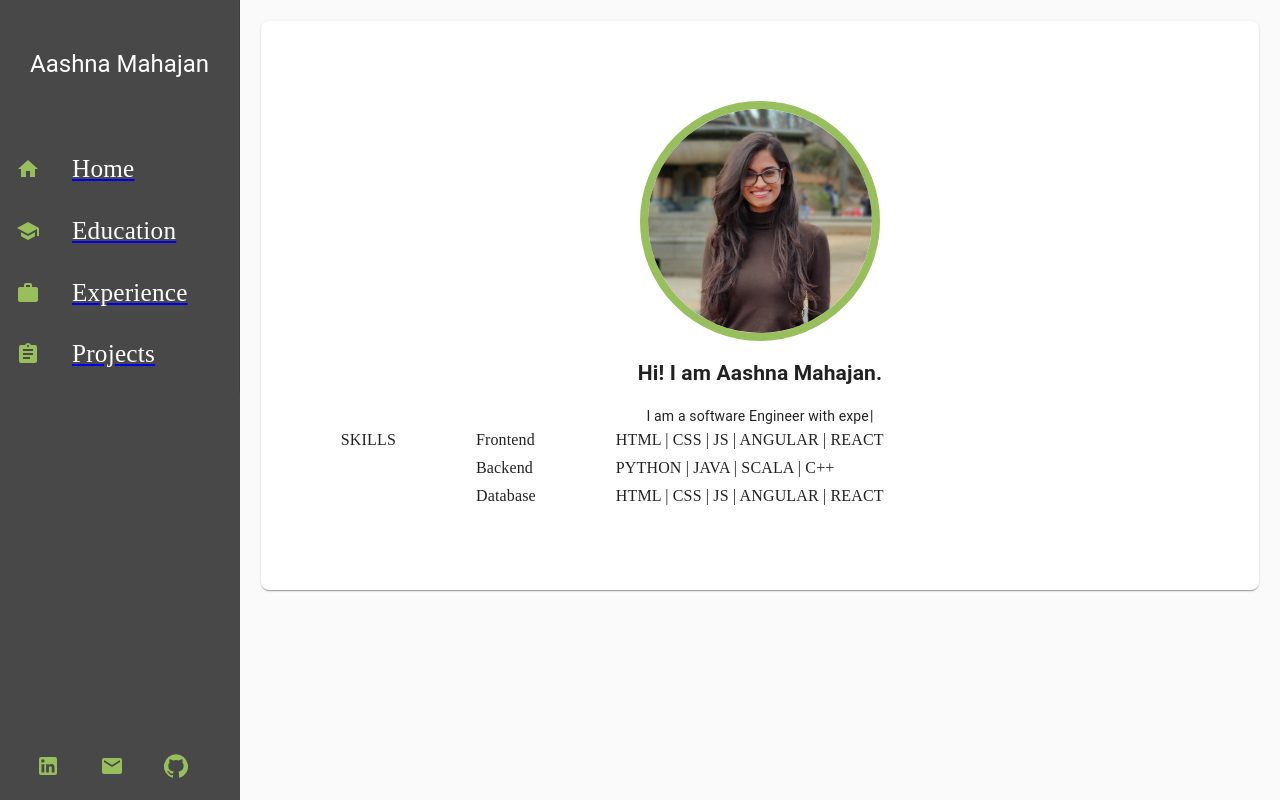
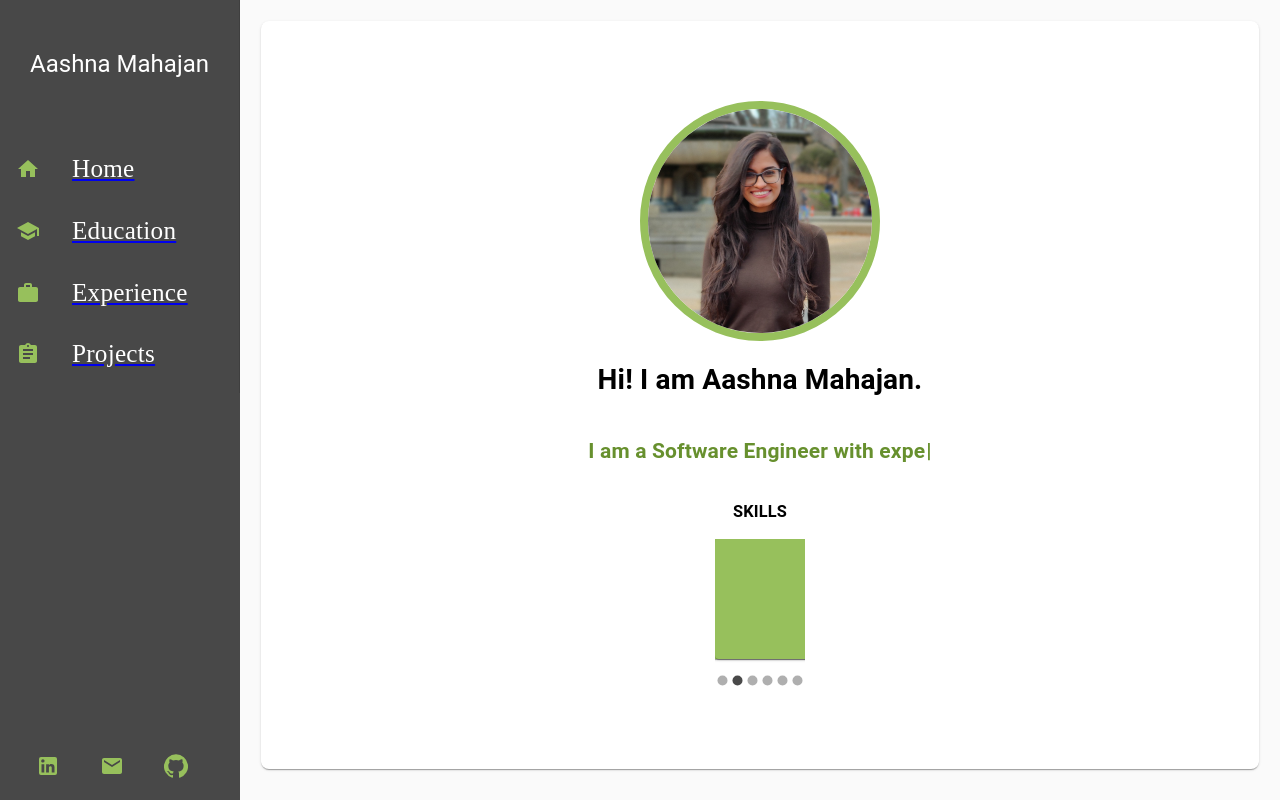
Before and after one commit to aashnamahajan/Portfolio, a React (Create React App) app: page / in a window 1280 px wide. Built offline with nearby package versions, Linux system fonts and the light colour scheme.

Commit message:
added skill carousel to home page

```diff
--- a/package.json
+++ b/package.json
@@ -19,6 +19,8 @@
     "hookrouter": "github:pureartisan/hookrouter#mui",
     "react": "^17.0.1",
     "react-dom": "^17.0.1",
+    "react-material-ui-carousel": "^2.1.2",
+    "react-responsive-carousel": "^3.2.12",
     "react-rounded-image": "^2.0.11",
     "react-router-dom": "^5.2.0",
     "react-scripts": "4.0.1",
--- a/src/Assets/themes.ts
+++ b/src/Assets/themes.ts
@@ -10,9 +10,9 @@ const theme = createMuiTheme({
           contrastText: '#fff',
         },
         secondary: {
-          light: '#5472d3',
-          main: '#0d47a1',
-          dark: '#002171',
+          light: '#c9f38b',
+          main: '#97c05c',
+          dark: '#67902e',
           contrastText: '#fff',
         },
       },
--- a/src/Screens/Home.tsx
+++ b/src/Screens/Home.tsx
@@ -1,28 +1,56 @@
 import React from 'react';
-import Grid from '@material-ui/core/Grid'
 import Paper from '@material-ui/core/Paper';
 import { makeStyles } from '@material-ui/core/styles'
-import Typography from '@material-ui/core/Typography';
 import Typewriter from 'typewriter-effect';
 import Avatar from '@material-ui/core/Avatar';
 import MyPhoto from '../Assets/Images/profile_pic.jpg'
+import Carousel from 'react-material-ui-carousel'
 
 function Home () {
   const classes = useStyles()
+
+  const skills = [
+        {
+            name: "Frontend",
+            description: "HTML | CSS | JS | ANGULAR | REACT"
+        },
+        {
+            name: "Backend",
+            description: "Python | Java | Scala | C++"
+        },
+        {
+          name: "Database",
+          description: "Oracle | MySQL"
+        },
+        {
+          name: "AWS",
+          description: "S3 | IAM | KMS | Cloud Formation | Glue | Lambda"
+        },
+        {
+          name: "Tools",
+          description: "JIRA | GIT | SonarQube | AWS CLI | IntelliJ | Zeppelin | Jupyter notebook"
+        },
+        {
+          name: "Libraries",
+          description: "NumPy | Pandas | Matplotlib | TensorFlow | Keras | OpenCV"
+        }
+      ]
+
       return (
         <div>
           <Paper className={classes.paper}>
            <Avatar alt="Profile picture" src={MyPhoto} className={classes.img}/>
 
-           <h2> Hi! I am Aashna Mahajan. </h2>
+           <h1 className={classes.title}> Hi! I am Aashna Mahajan. </h1>
+           <h2 className={classes.typewriter}>
            <Typewriter
                 onInit={(typewriter) => {
                   typewriter
-                    .typeString('I am a software Engineer with experience.')
+                    .typeString('I am a Software Engineer with experience.')
                     .deleteChars(11)
-                    .typeString('<Strong>Full Stack development</Strong> experience')
+                    .typeString('<Strong>Full Stack development</Strong> experience.')
                     .pauseFor(300)
-                    .deleteChars(58)
+                    .deleteChars(59)
                     .typeString('always eager to learn new things.')
                     .start();
                 }}
@@ -32,40 +60,24 @@ function Home () {
                 }}
 
               />
+              </h2>
+
+              <h3 className={classes.title}> SKILLS  </h3>
+
+              {/* Carousel for skills  */}
+              <Carousel animation="slide" interval={3000}>
+                  {
+                      skills.map( (skill) =>
+                      <Paper className={classes.skillCard}>
+                      <h2>{skill.name}</h2>
+                      <h4>{skill.description}</h4>
+                      </Paper>
+                      )
+                  }
+              </Carousel>
 
 
 
-
-
-            <Grid container spacing={10}>
-              <Grid item>
-                    <Typography variant="subtitle1">
-                      SKILLS
-                    </Typography>
-              </Grid>
-              <Grid item>
-                    <Typography variant="subtitle1">
-                      Frontend
-                    </Typography>
-                    <Typography variant="subtitle1">
-                      Backend
-                    </Typography>
-                    <Typography variant="subtitle1">
-                      Database
-                    </Typography>
-              </Grid>
-              <Grid item>
-                    <Typography variant="subtitle1">
-                      HTML | CSS | JS | ANGULAR | REACT
-                    </Typography>
-                    <Typography variant="subtitle1">
-                      PYTHON | JAVA | SCALA | C++
-                    </Typography>
-                    <Typography variant="subtitle1">
-                      HTML | CSS | JS | ANGULAR | REACT
-                    </Typography>
-              </Grid>
-            </Grid>
 
       </Paper>
         </div>
@@ -87,9 +99,27 @@ const useStyles = makeStyles(theme => ({
   img: {
     width: theme.spacing(30),
     height: theme.spacing(30),
-    borderWidth: 8, borderColor: '#97c05c',
+    borderWidth: 8,
+    borderColor: theme.palette.secondary.main,
     borderStyle:'solid'
   },
+  title: {
+    color: '#000',
+  },
+  typewriter: {
+    color: theme.palette.secondary.dark,
+  },
+  skillCard: {
+    padding: theme.spacing(3),
+    width: theme.spacing(70),
+    height: theme.spacing(15),
+    display: 'flex',
+    flexDirection: 'column',
+    justifyContent: 'center',
+    alignItems: 'center',
+    backgroundColor: theme.palette.secondary.main,
+    color: theme.palette.secondary.contrastText,
+  }
 }))
 
 export default Home;
--- a/src/components/Nav/SideNavBar/SideNavBar.tsx
+++ b/src/components/Nav/SideNavBar/SideNavBar.tsx
@@ -5,10 +5,6 @@ import Drawer from '@material-ui/core/Drawer'
 import { makeStyles } from '@material-ui/core/styles'
 import NavItem from '../NavItem';
 import { Box, Button, Typography } from '@material-ui/core';
-
-import List from '@material-ui/core/List'
-import ListItem from '@material-ui/core/ListItem'
-import ListItemIcon from '@material-ui/core/ListItemIcon'
 
 import GitHubIcon from '@material-ui/icons/GitHub';
 import EmailIcon from '@material-ui/icons/Email';
```
Also changed, not shown: 2 other files (tests, documents, lock files or other folders).
